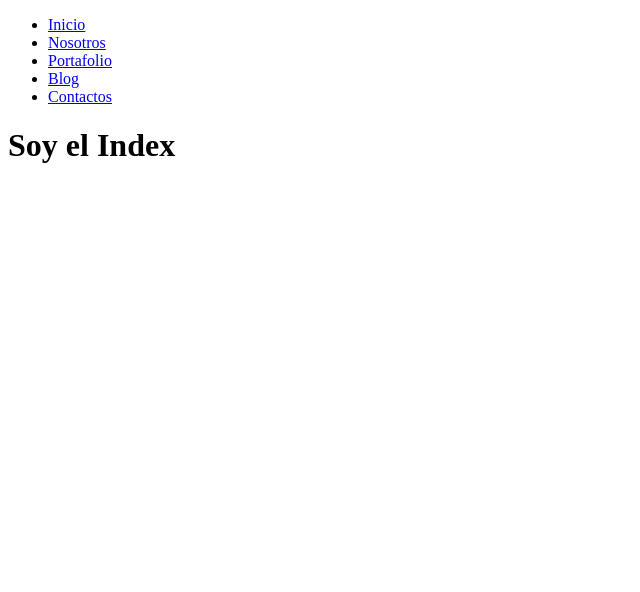
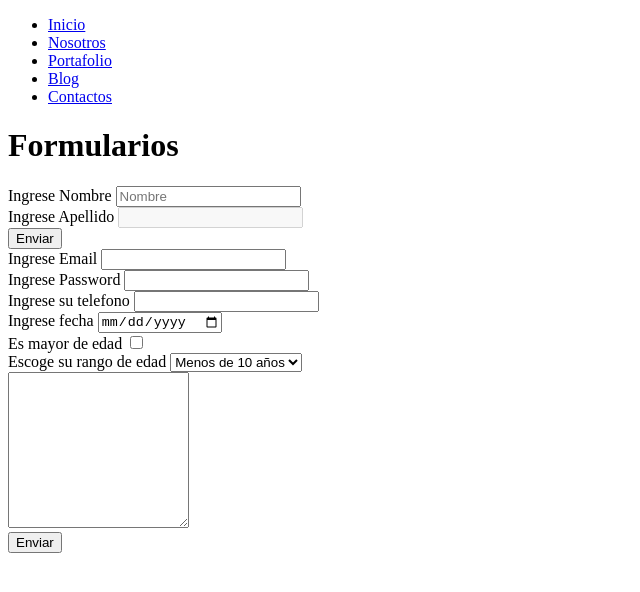
Before and after one commit to carloselio19971/ejercicio03-semana03, a plain HTML site: page index.html in a window 1280 px wide. Shown: the whole page, without its empty margins (0-640 px from the left). Drawn offline with Linux system fonts and the light colour scheme.

Commit message:
Se actualizo el archivo nosotros.html

```diff
--- a/index.html
+++ b/index.html
@@ -18,7 +18,60 @@
             </ul>
         </nav>
     </header>
-        <h1>Soy el Index</h1>
+        <h1>Formularios</h1>
+
+        <form action="blog.html">
+            <div>
+                <label for="nombre">Ingrese Nombre</label>
+                <input id="nombre" type="text" placeholder="Nombre" required/>
+            </div>
+            <div>
+                <label for="apellido">Ingrese Apellido</label>
+                <input id="apellido" type="text"/ disabled autocomplete="off">
+            </div>
+            <input type="submit" value="Enviar"/>
+            <!-- <button type="submit"> Enviar</button> -->
+            <div>
+                <label for="email">Ingrese Email</label>
+                <input id="email" type="email" required/>
+            </div>
+            <div>
+                <label for="password">Ingrese Password</label>
+                <input id="password" type="password"/ required>
+            </div>
+
+            <div>
+                <label for="number">Ingrese su telefono</label>
+                <input id="number" type="number"/ required>
+            </div>
+
+            <div>
+                <label for="fecha">Ingrese fecha</label>
+                <input id="fecha" type="date"/ required>
+            </div>
+
+            <div>
+                <label for="checkbox">Es mayor de edad</label>
+                <input id="checkbox" type="checkbox"/ required>
+            </div>
+
+            <div>
+              <label form="seleccionado"> Escoge su rango de edad </label>
+               <select name="" id="seleccionado">
+                    <option value="0">Menos de 10 años</option>
+                    <option value="1">Menos de 20 años</option>
+                    <option value="2">Menos de 30 años</option>
+                </select>
+            </div>
+
+            <div>
+                <div>
+                    <label for=""></label>
+                    <textarea  name=""  id="" cols="0" rows="10"></textarea>
+                </div>
+            </div>
+            <input type="submit" value="Enviar"/>
+        </form>
 
 </body>
 </html>
```
Also changed, not shown: contactos.html (+61 -1 lines).
